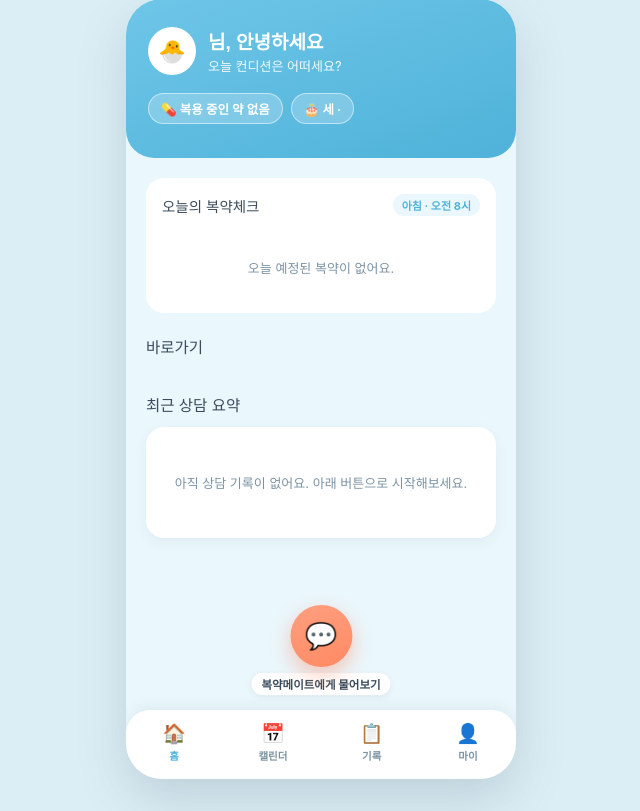
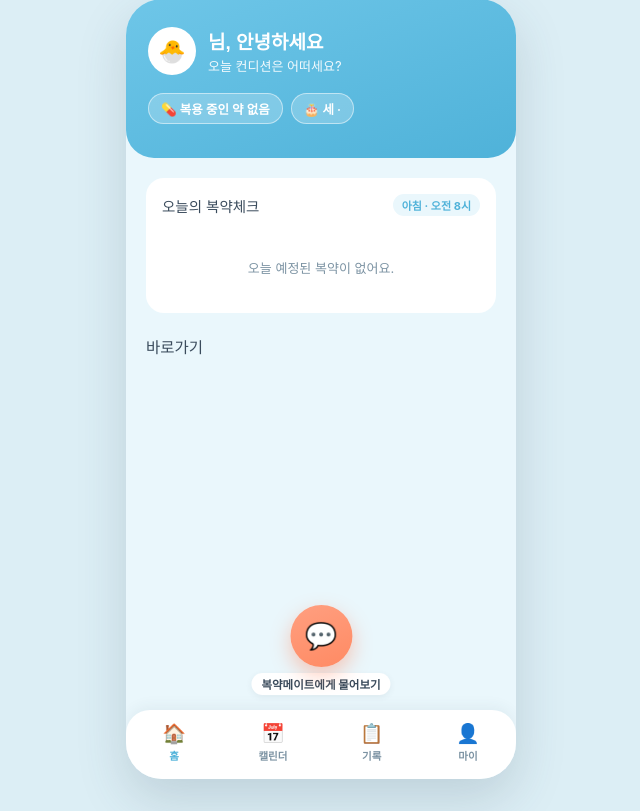
Before and after one commit to SKNETWORKS-FAMILY-AICAMP/SKN31-4th-4Team, a Django app: template bokyakmate/patients/templates/patients/patient_main.html in a window 1280 px wide. Shown: the part 33-844 px from the top of the page, without its empty margins (319-959 px from the left). Run offline with Django 5.2, Linux system fonts and the light colour scheme; the template is opened without the code that fills it, so the values that code supplies are empty; parts of the project's set-up code (start-up, migrations or seed data) failed here and were passed over; some web fonts are replaced.

Commit message:
최근상담요약_del

```diff
--- a/bokyakmate/patients/templates/patients/patient_main.html
+++ b/bokyakmate/patients/templates/patients/patient_main.html
@@ -70,8 +70,7 @@
             </a>
             {% endfor %}
         </div>
-
-        <p class="section-title">최근 상담 요약</p>
+        <!-- <p class="section-title">최근 상담 요약</p>
         <div class="history-card">
             {% for chat in recent_chats %}
             <div class="history-item">
@@ -81,7 +80,7 @@
             {% empty %}
             <div class="empty-state">아직 상담 기록이 없어요. 아래 버튼으로 시작해보세요.</div>
             {% endfor %}
-        </div>
+        </div> -->
     </div>
     <div>
         {% bottom_nav "home" %}
```
